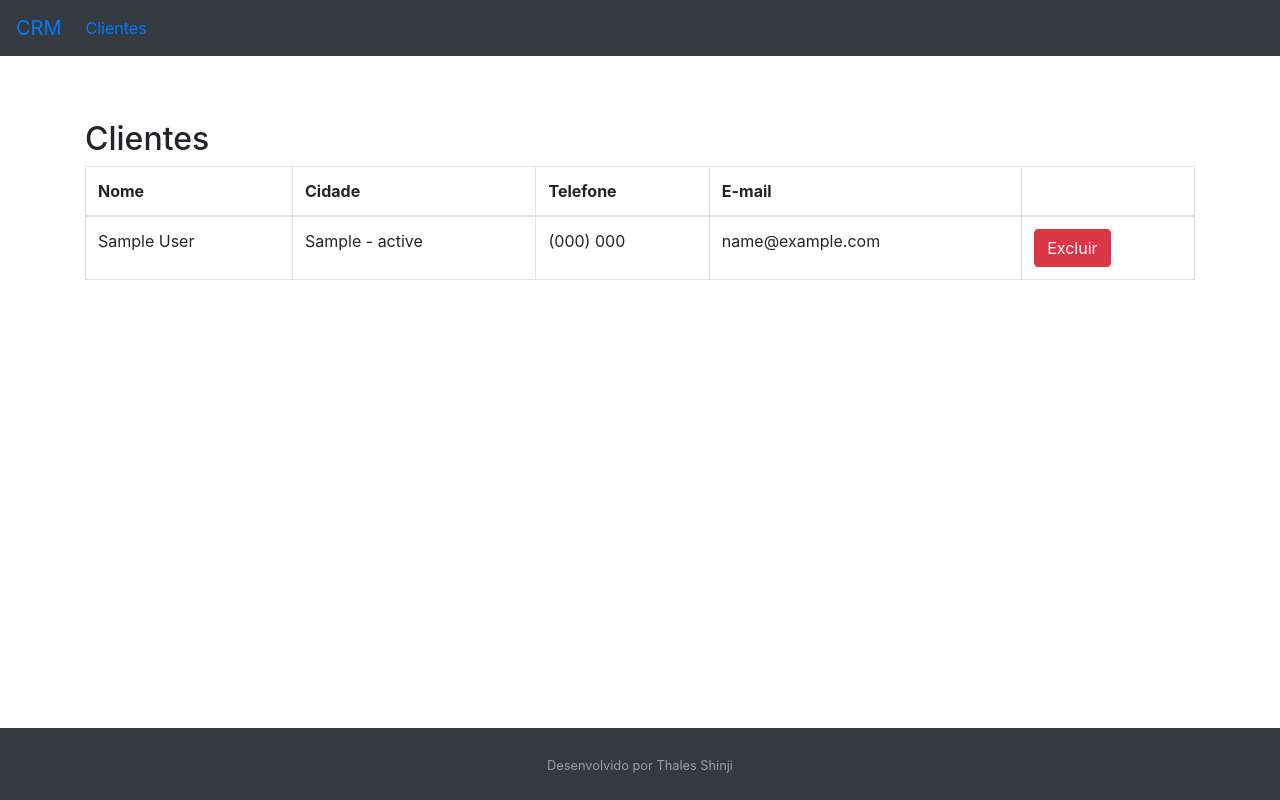
After one commit to thalesshinji/SistemadeGestaodeClientesPython, a Django app: page /customer/list/ in a window 1280 px wide. The commit adds this page. Run offline with Django 4.2, Linux system fonts and the light colour scheme; tables that the repository leaves empty hold one stand-in row (values such as "Sample post").

Commit message:
Criação da pagina de Lista do Customer

```diff
--- a/CRM/CRM/CRM/urls.py
+++ b/CRM/CRM/CRM/urls.py
@@ -14,10 +14,11 @@ Including another URLconf
     2. Add a URL to urlpatterns:  path('blog/', include('blog.urls'))
 """
 from django.contrib import admin
-from django.urls import path
+from django.urls import path, include
 from django.views.generic import TemplateView
 
 urlpatterns = [
     path("admin/", admin.site.urls),
-    path("", TemplateView.as_view(template_name = "index.html"), name="index")
+    path("", TemplateView.as_view(template_name = "index.html"), name="index"),
+    path("customer/", include("customer.urls"))
 ]
--- a/CRM/CRM/core/templates/index.html
+++ b/CRM/CRM/core/templates/index.html
@@ -1,5 +1,5 @@
 {% extends "model-page.html" %}
 
 {% block content %}
-
+    <h1>CRM</h1>
 {% endblock %}
--- a/CRM/CRM/core/templates/model-header.html
+++ b/CRM/CRM/core/templates/model-header.html
@@ -2,7 +2,7 @@
     <a class="navbar-brand" href={% url "index" %}>CRM</a>
     <ul class="navbar-nav mr-auto">
         <li class="nav-item">
-            <a class="nav-link" href="">Clientes</a>
+            <a class="nav-link" href="{% url 'customer:customer-list' %}">Clientes</a>
         </li>
     </ul>
 </nav>
--- a/CRM/CRM/core/templates/model-page.html
+++ b/CRM/CRM/core/templates/model-page.html
@@ -15,8 +15,10 @@
         {% include "model-header.html" %}
     </header>
 
-    <main>
-        {% block content %} {% endblock %}
+    <main class="content" style="margin-top: 5%">
+        <div class="container">
+            {% block content %} {% endblock %}
+        </div>
     </main>
 
     <footer class="py-4 bg-dark text-white-50">
--- a/CRM/CRM/customer/models.py
+++ b/CRM/CRM/customer/models.py
@@ -2,7 +2,7 @@ from django.db import models
 
 # Create your models here.
 
-class customer (models.Model):
+class customer(models.Model):
 
     first_name = models.CharField(max_length=30)
     last_name = models.CharField(max_length=50)
@@ -18,7 +18,16 @@ class customer (models.Model):
     active = models.BooleanField(default=True)
 
     def __str__(self):
-        return f"(self.first_name) (self.last_name)"
+        return f"{self.first_name} {self.last_name}"
+
+    def get_full_phone_number(self):
+        return f"({self.area_code}) {self.phone_number}"
+
+    def get_full_name(self):
+        return f"{ self.first_name} {self.last_name}"
+
+    def get_full_city(self):
+        return f"{self.city} - {self.state}"
 
     class Meta:
         db_table = "customer"
--- /dev/null
+++ b/CRM/CRM/customer/templates/customer/customer_list.html
@@ -0,0 +1,31 @@
+{% extends "model-page.html" %}
+
+{% block content %}
+
+    <h2>Clientes</h2>
+
+    <table class = "table table-bordered">
+        <thead>
+            <tr>
+                <th>Nome</th>
+                <th>Cidade</th>
+                <th>Telefone</th>
+                <th>E-mail</th>
+                <th></th>
+            </tr>
+        </thead>
+        <tbody>
+            {% for customer in customer_list %}
+                <tr>
+                    <td>{{ customer.get_full_name }}</td>
+                    <td>{{ customer.get_full_city }}</td>
+                    <td>{{ customer.get_full_phone_number }}</td>
+                    <td>{{ customer.email }}</td>
+                    <td><button type="button" class="btn btn-danger">Excluir</td>
+                </tr>
+            {% endfor %}
+
+        </tbody>
+    </table>
+
+{% endblock %}
--- /dev/null
+++ b/CRM/CRM/customer/urls.py
@@ -0,0 +1,8 @@
+from django.urls import path
+from .views import CustomerListView
+
+app_name = "customer"
+
+urlpatterns = [
+    path("list/", CustomerListView.as_view(), name = "customer-list")
+]
--- a/CRM/CRM/customer/views.py
+++ b/CRM/CRM/customer/views.py
@@ -1,3 +1,9 @@
 from django.shortcuts import render
+from django.views.generic import ListView
+from .models import customer
+class CustomerListView(ListView) :
+    template_name = "customer/customer_list.html"
+    model = customer
+    queryset = customer.objects.all()
 
 # Create your views here.
```
Also changed, not shown: 1 other file.
